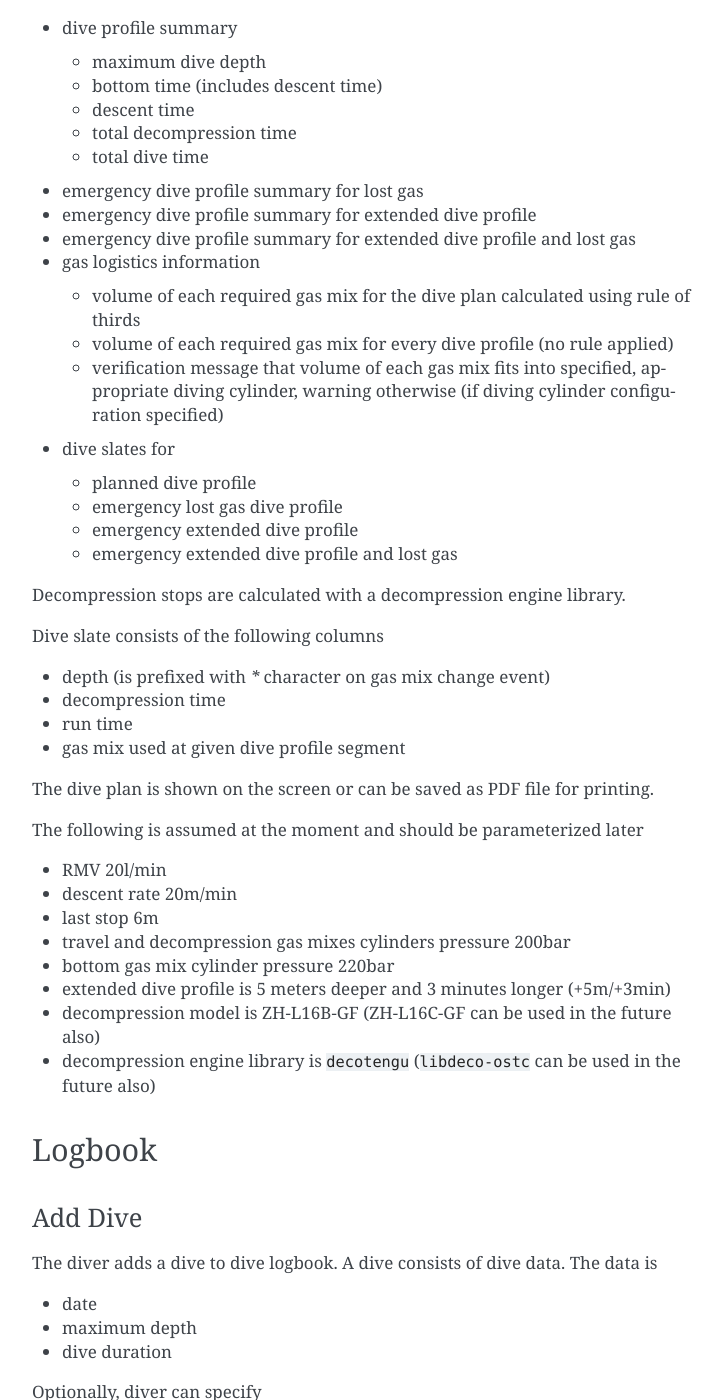
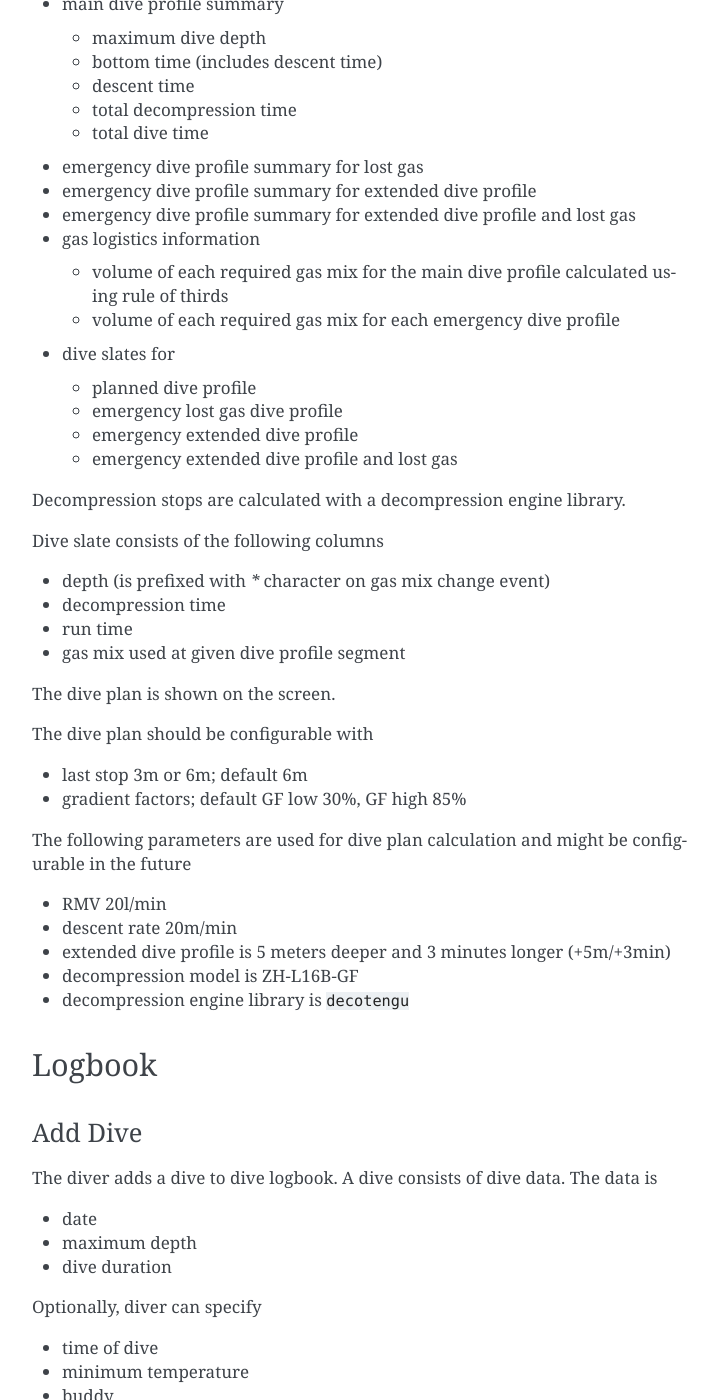
Before and after one commit to gitGNU/gnu_kenozooid, a Sphinx documentation site: the page built from doc/hacking/us.rst, in a window 1280 px wide and 1400 px high, scrolled down 2932 px. Shown: the whole window, without its empty margins (388-1107 px from the left). Built offline with Sphinx 7.4.7, drawn with Linux system fonts in a browser that asks for light colours; some of the changed text lies outside the part shown.

Commit message:
- dive plan use case face lifting before first release

```diff
--- a/doc/hacking/us.rst
+++ b/doc/hacking/us.rst
@@ -143,15 +143,15 @@ The dive plan input is
 
   - travel gas mixes (0 or more)
   - bottom gas mix
-  - decompression gas mixes
+  - decompression gas mixes (0 or more)
 
 - maximum dive depth
 - bottom time
-- diving cylinders specification (optional)
+.. not for ver. 0.15: - diving cylinders specification (optional)
 
 Kenozooid calculates dive plan, which consists of
 
-- dive profile summary
+- main dive profile summary
 
   - maximum dive depth
   - bottom time (includes descent time)
@@ -165,13 +165,12 @@ Kenozooid calculates dive plan, which consists of
 
 - gas logistics information
 
-  - volume of each required gas mix for the dive plan calculated using
-    rule of thirds
-  - volume of each required gas mix for every dive profile (no rule
-    applied)
-  - verification message that volume of each gas mix fits into specified,
-    appropriate diving cylinder, warning otherwise (if diving cylinder
-    configuration specified)
+  - volume of each required gas mix for the main dive profile calculated
+    using rule of thirds
+  - volume of each required gas mix for each emergency dive profile
+.. not for ver. 0.15: - verification message that volume of each gas mix fits into specified,
+.. not for ver. 0.15:   appropriate diving cylinder, warning otherwise (if diving cylinder
+.. not for ver. 0.15:   configuration specified)
 
 - dive slates for
 
@@ -189,21 +188,26 @@ Dive slate consists of the following columns
 - run time
 - gas mix used at given dive profile segment
 
-The dive plan is shown on the screen or can be saved as PDF file for
-printing.
+The dive plan is shown on the screen.
 
-The following is assumed at the moment and should be parameterized later
+.. not for ver. 0.15: or can be saved as PDF file for printing.
+
+The dive plan should be configurable with
+
+- last stop 3m or 6m; default 6m
+- gradient factors; default GF low 30%, GF high 85%
+
+The following parameters are used for dive plan calculation and might be
+configurable in the future
 
 - RMV 20l/min
 - descent rate 20m/min
-- last stop 6m
-- travel and decompression gas mixes cylinders pressure 200bar
-- bottom gas mix cylinder pressure 220bar
 - extended dive profile is 5 meters deeper and 3 minutes longer (+5m/+3min)
-- decompression model is ZH-L16B-GF (ZH-L16C-GF can be used in the future
-  also)
-- decompression engine library is ``decotengu`` (``libdeco-ostc`` can be
-  used in the future also)
+- decompression model is ZH-L16B-GF
+- decompression engine library is ``decotengu``
+
+.. not for ver. 0.15: - travel and decompression gas mixes cylinders pressure 200bar
+.. not for ver. 0.15: - bottom gas mix cylinder pressure 220bar
 
 .. _hk-us-logbook:
 
```
